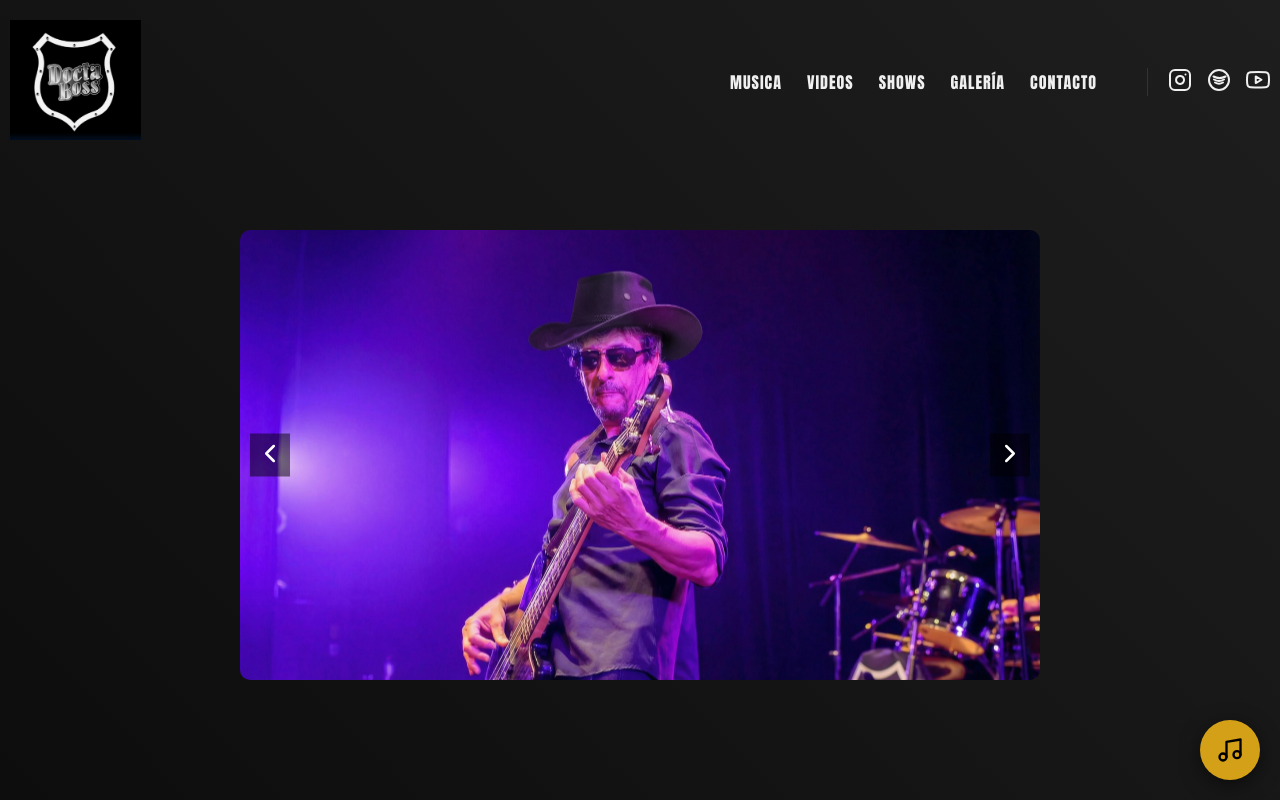
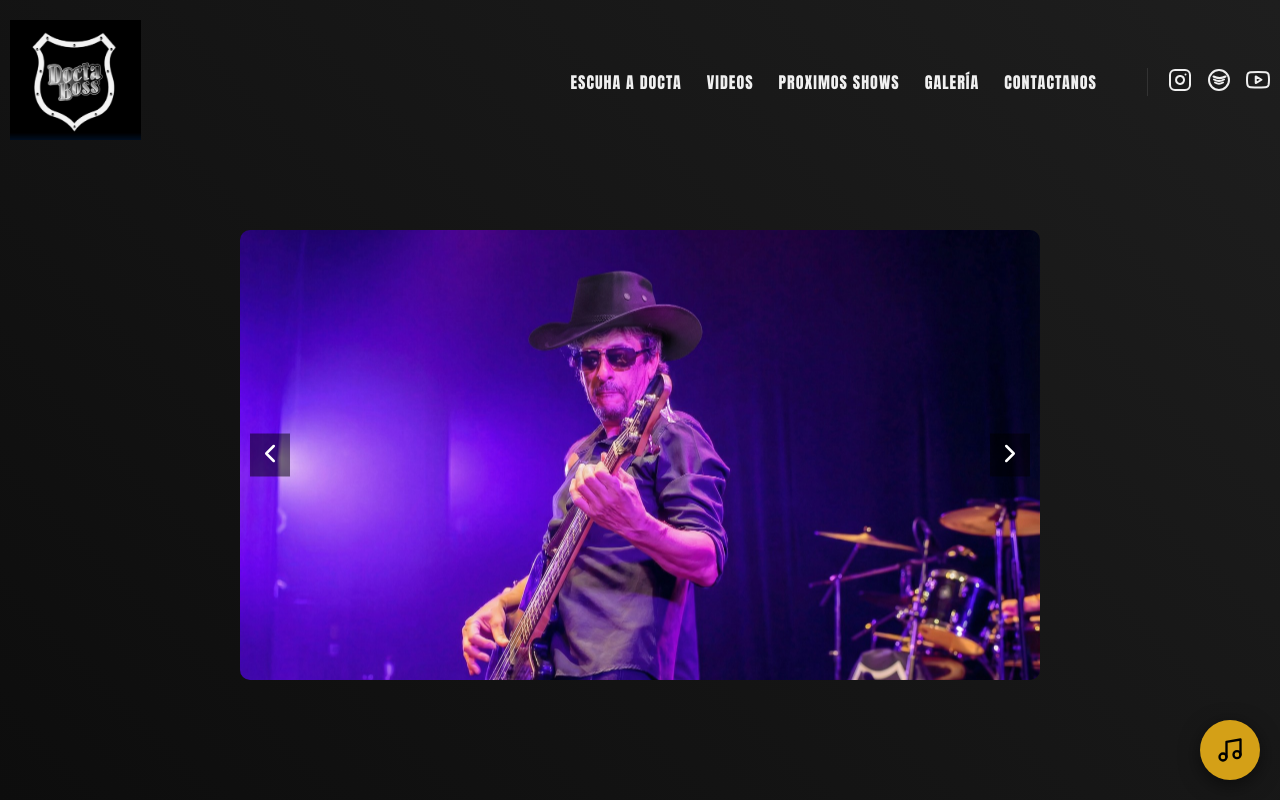
Before and after one commit to krmusicarg-arch/docta, a React (Vite) app: page / in a window 1280 px wide. Shown: the top 800 px of the page. Built offline with nearby package versions, Linux system fonts and the light colour scheme.

Commit message:
camnbios de seccion

```diff
--- a/src/App.jsx
+++ b/src/App.jsx
@@ -17,9 +17,9 @@ function App() {
         <Header />
         <Hero />
         <Tour />
-        <Gallery />
         <FeaturedVideos />
         <TrackList />
+        <Gallery />
         <Footer />
       </div>
     </PlayerProvider>
--- a/src/components/Header.jsx
+++ b/src/components/Header.jsx
@@ -14,11 +14,11 @@ const Header = () => {
   }, []);
 
   const navLinks = [
-    { name: 'Musica', href: '#music' },
+    { name: 'Escuha a docta', href: '#music' },
     { name: 'Videos', href: '#videos' },
-    { name: 'Shows', href: '#tour' },
+    { name: 'Proximos shows', href: '#tour' },
     { name: 'Galería', href: '#gallery' },
-    { name: 'Contacto', href: '#contact' },
+    { name: 'Contactanos', href: '#contact' },
   ];
 
   const socialLinks = [
--- a/src/components/Navbar.jsx
+++ b/src/components/Navbar.jsx
@@ -16,7 +16,7 @@ const Navbar = () => {
   const navLinks = [
     { name: 'Home', href: '#home' },
     { name: 'Tour', href: '#tour' },
-    { name: 'Musica', href: '#music' },
+    { name: 'Escucha a docta', href: '#music' },
   ];
 
   return (
```
